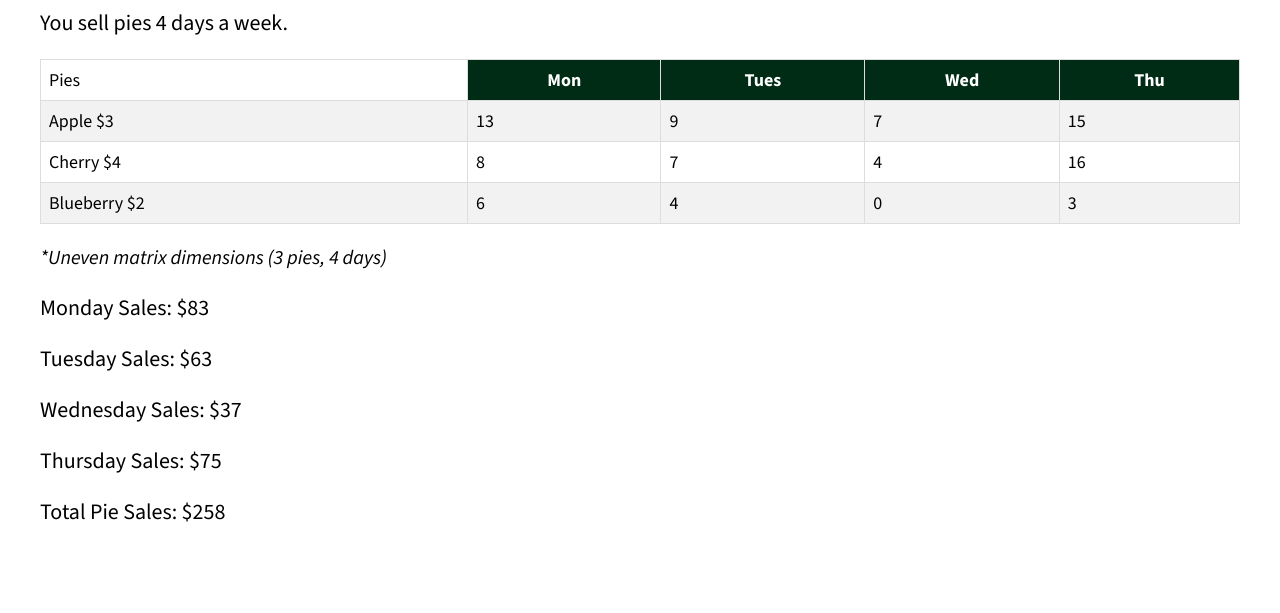
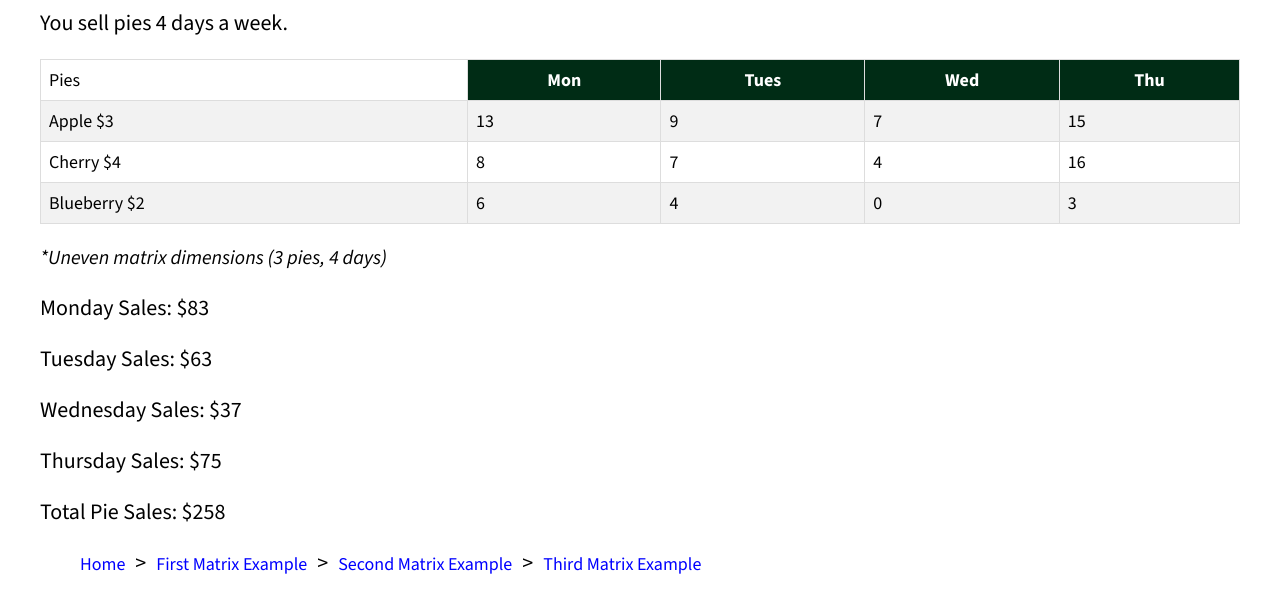
Before and after one commit to kironroy/mathematics, a website: page pies.html in a window 1280 px wide. Shown: the part 137-750 px from the top of the page. Drawn offline with nearby package versions, Linux system fonts and the light colour scheme.

Commit message:
Breadcrumbs
+ Created and added breadcrumbs to
   matrix examples.

```diff
--- a/main.css
+++ b/main.css
@@ -54,6 +54,22 @@ main {
 .percent-p{
   font-weight: 700;
 }
+
+.breadcrumb {
+  list-style: none;
+  display: flex;
+  gap: 10px;
+}
+
+.breadcrumb li::after {
+  content: ">";
+  margin-left: 10px;
+}
+
+.breadcrumb li:last-child::after {
+  content: "";
+}
+
 
 a {
   color: blue;
--- a/pies.html
+++ b/pies.html
@@ -54,6 +54,15 @@
         <p id="wed-pie-sales"></p>
         <p id="thu-pie-sales"></p>
         <p id="total-pie-sales"></p>
+        <nav aria-label="Breadcrumb">
+            <ul class="breadcrumb">
+                <li><a href="index.html">Home</a></li>
+                <li><a href="roses.html">First Matrix Example</a></li>
+                <li><a href="tacos.html">Second Matrix Example</a></li>
+                <li><a href="pies">Third Matrix Example</a></li>
+            </ul>
+        </nav>
+
     </main>
 
 </body>
```
Also changed, not shown: roses.html (+9 -0 lines), tacos.html (+8 -0 lines).
